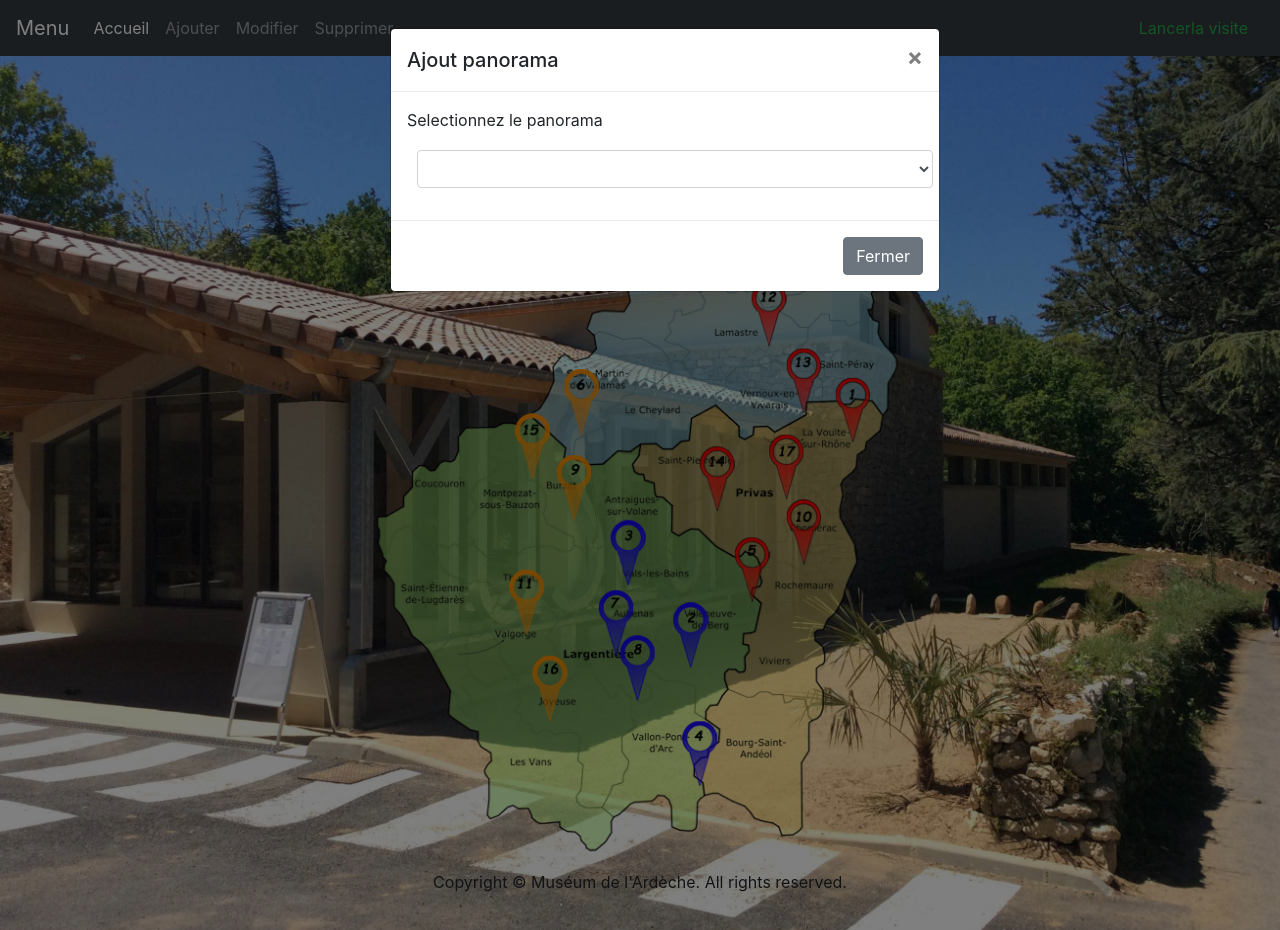
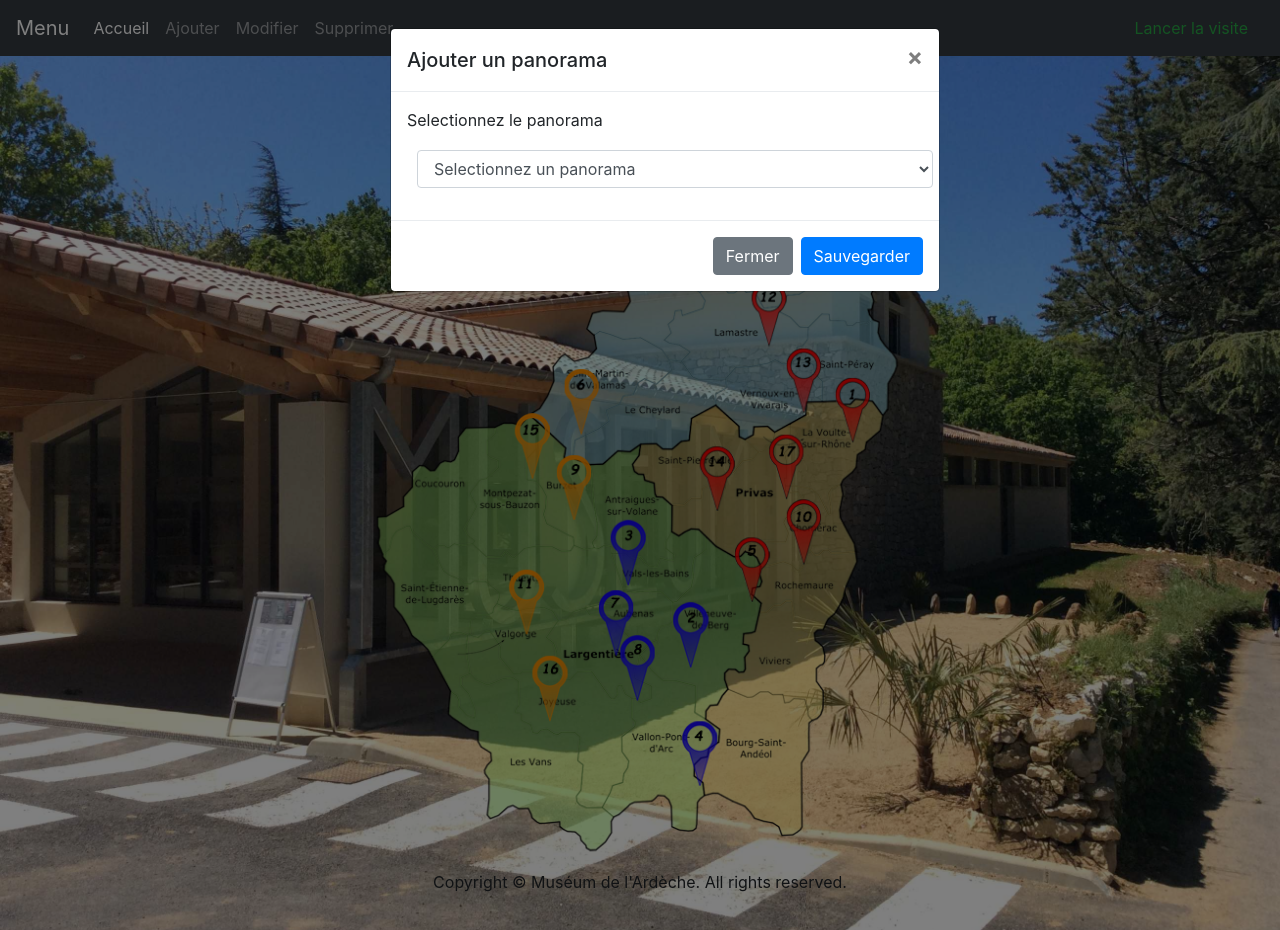
Before and after one commit to nathansx/projet_S3_S4, a Node server app: page / in a window 1280 px wide, after a click on "Ajouter". Run offline with Node 20, Linux system fonts and the light colour scheme; data that the repository does not hold is empty; some libraries are stand-ins or nearby versions.

Commit message:
Add files via upload

```diff
--- a/views/admin.ejs
+++ b/views/admin.ejs
@@ -20,23 +20,23 @@
 		<div class="collapse navbar-collapse" id="navbarSupportedContent">
 			<ul class="navbar-nav mr-auto mt-2 mt-lg-0">
 				<li class="nav-item active">
-					<a class="nav-link" href="#">Accueil <span class="sr-only">(current)</span></a>
+					<a class="nav-link" href="/">Accueil <span class="sr-only">(current)</span></a>
 				</li>
 				<li class="nav-item">
-					<a class="nav-link" data-toggle="modal" onclick="getPanoList('#selectPano')"
+					<a class="nav-link" data-toggle="modal" onclick="getPanoToAddList()"
 						data-target="#ajoutModal">Ajouter</a>
 				</li>
 				<li class="nav-item">
-					<a class="nav-link" data-toggle="modal" onclick="getAllPuceList('#selectPuceToChange')"
+					<a class="nav-link" data-toggle="modal" onclick="getSensorList('#selectSensorToChange')"
 						data-target="#modifierModal">Modifier</a>
 				</li>
 				<li class="nav-item">
-					<a class="nav-link" data-toggle="modal" onclick="getAllPuceList('#selectPuceToDelete')"
+					<a class="nav-link" data-toggle="modal" onclick="getSensorList('#selectSensorToDelete')"
 						data-target="#supprimerModal">Supprimer</a>
 				</li>
 			</ul>
 			<div class="my-4 my-lg-0">
-				<a class="nav-link text-success" href="/visite">Lancerla visite</a>
+				<a class="nav-link text-success" href="/visite">Lancer la visite</a>
 			</div>
 		</div>
 	</nav>
@@ -48,7 +48,7 @@
 		<div class="modal-dialog" role="document">
 			<div class="modal-content">
 				<div class="modal-header">
-					<h5 class="modal-title" id="ajoutModalLabel">Ajout panorama</h5>
+					<h5 class="modal-title" id="ajoutModalLabel">Ajouter un panorama</h5>
 					<button type="button" class="close" data-dismiss="modal" aria-label="Close">
 						<span aria-hidden="true">&times;</span>
 					</button>
@@ -57,15 +57,16 @@
 					<!--Body du modal-->
 					<form id="addLinkForm">
 						<div class="form-group">
-							<label for="selectToAdd">Selectionnez le panorama</label>
-							<select class="form-control" id="selectPano" onchange="getPuceList(this.value)">
-							</select>
+							<label for='selectPanoToAdd'>Selectionnez le panorama</label>
+							<select class='form-control' id='selectPanoToAdd' onchange='getSensorListToAdd(this.value)'></select>
 						</div>
 					</form>
 				</div>
 				<!--Footer du modal-->
 				<div class="modal-footer">
 					<button type="button" class="btn btn-secondary" id="closeB" data-dismiss="modal">Fermer</button>
+					<button type="button" id="saveLien" class="btn btn-primary"
+						onclick="generalAddLink()">Sauvegarder</button>
 				</div>
 			</div>
 		</div>
@@ -77,7 +78,7 @@
 		<div class="modal-dialog" role="document">
 			<div class="modal-content">
 				<div class="modal-header">
-					<h5 class="modal-title" id="modifModalLabel">Modifie panorama</h5>
+					<h5 class="modal-title" id="modifModalLabel">Modifier un panorama</h5>
 					<button type="button" class="close" data-dismiss="modal" aria-label="Close">
 						<span aria-hidden="true">&times;</span>
 					</button>
@@ -86,9 +87,9 @@
 					<!--Body du modal-->
 					<form id="changeLinkForm">
 						<div class="form-group">
-							<label for="selectPuceToChange">Selectionnez le capteur lié au panorama à modifier</label>
-							<select class="form-control" id="selectPuceToChange"
-								onchange="getPanoListByPuceToChange(this.value)">
+							<label for="selectSensorToChange">Selectionnez le capteur lié au panorama à modifier</label>
+							<select class="form-control" id="selectSensorToChange"
+								onchange="getPanoListToChange(this.value)">
 							</select>
 						</div>
 					</form>
@@ -96,7 +97,8 @@
 				<!--Footer du modal-->
 				<div class="modal-footer">
 					<button type="button" class="btn btn-secondary" data-dismiss="modal">Fermer</button>
-					<button type="button" class="btn btn-primary" id="globalChangeLink">Modifier</button>
+					<button type="button" class="btn btn-primary" id="globalChangeLink"
+						onclick="globalChangeLink()">Modifier</button>
 				</div>
 			</div>
 		</div>
@@ -117,9 +119,9 @@
 					<!--Body du modal-->
 					<form id="deleteLinkForm">
 						<div class="form-group">
-							<label for="selectPuceToDelete">Selectionnez le capteur lié au panorama à modifier</label>
-							<select class="form-control" id="selectPuceToDelete"
-								onchange="getPanoListByPuceToDelete(this.value)">
+							<label for="selectSensorToDelete">Selectionnez le capteur lié au panorama à modifier</label>
+							<select class="form-control" id="selectSensorToDelete"
+								onchange="getPanoListToDelete(this.value)">
 							</select>
 						</div>
 					</form>
@@ -129,7 +131,8 @@
 				<!--Footer du modal-->
 				<div class="modal-footer">
 					<button type="button" class="btn btn-secondary" data-dismiss="modal">Fermer</button>
-					<button type="button" class="btn btn-danger" id="globalDeleteLink">Supprimer</button>
+					<button type="button" class="btn btn-danger" id="globalDeleteLink"
+						onclick="globalDeleteLink()">Supprimer</button>
 				</div>
 			</div>
 		</div>
@@ -151,9 +154,9 @@
 				<!--Footer du modal-->
 				<div class="modal-footer">
 					<button type="button" class="btn btn-secondary" data-dismiss="modal">Fermer</button>
-					<button type="button" class="btn btn-success addLink">Ajouter</button>
-					<button type="button" class="btn btn-warning changeLink">Modifier</button>
-					<button type="button" class="btn btn-danger deleteLink">Supprimer</button>
+					<button type="button" class="btn btn-success" id="addLink" onclick="addLinkWithMap(this.parentElement.parentElement.firstElementChild.firstElementChild.innerHTML)">Ajouter</button>
+					<button type="button" class="btn btn-warning" id="changeLink" onclick="changeLinkWithMap(this.parentElement.parentElement.firstElementChild.firstElementChild.innerHTML)">Modifier</button>
+					<button type="button" class="btn btn-danger deleteLink" id="deleteLink" onclick="deleteLinkWithMap(this.parentElement.parentElement.firstElementChild.firstElementChild.innerHTML)">Supprimer</button>
 				</div>
 			</div>
 		</div>
```
Also changed, not shown: other parts of views/admin.ejs (+35 -33 lines), views/visite.ejs (+3 -52 lines).
